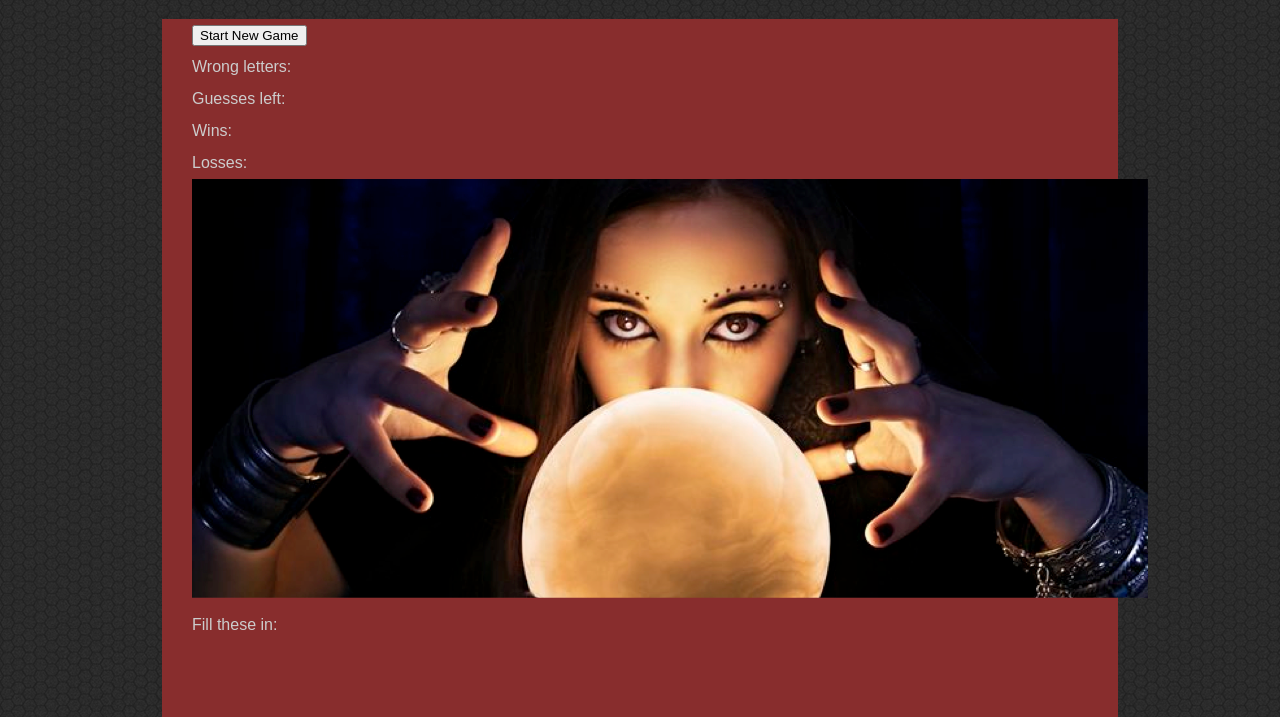
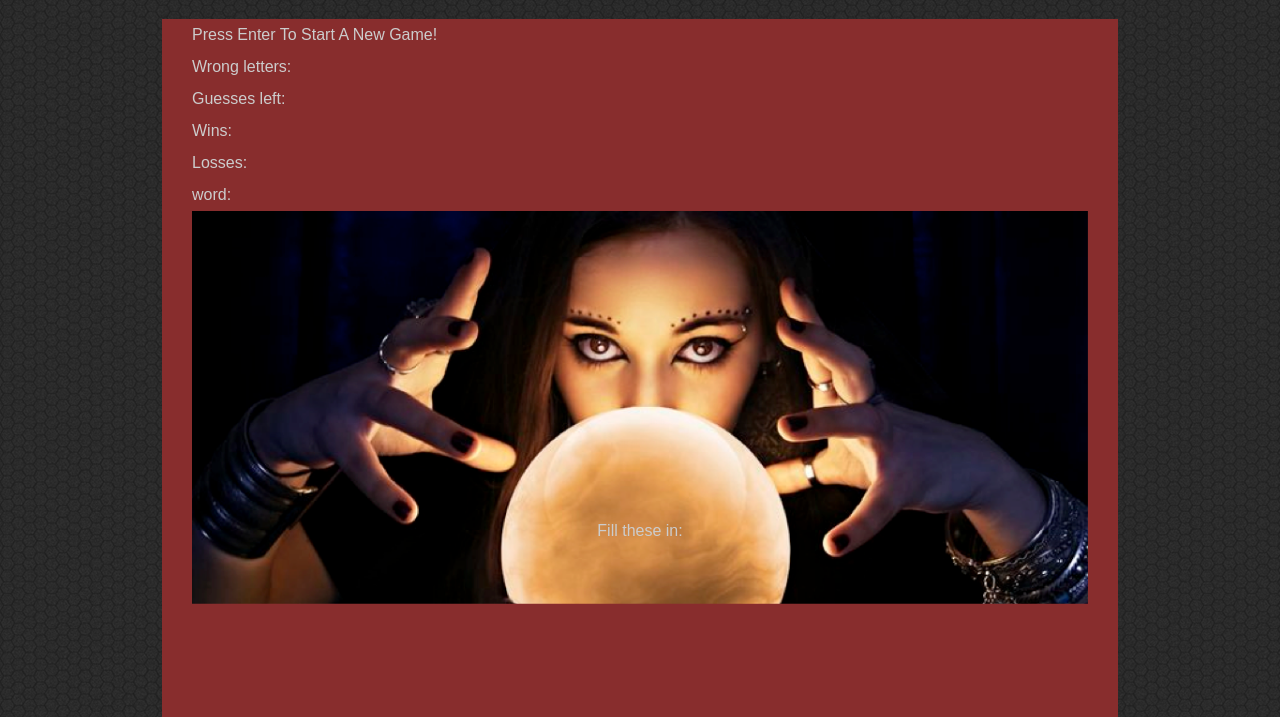
Before and after one commit to KaiRichardson/Word-Guess-Game, a plain HTML site: page index.html in a window 1280 px wide. Shown: the part 83-800 px from the top of the page. Drawn offline with Linux system fonts and the light colour scheme.

Commit message:
some css part 2

```diff
--- a/assets/css/style.css
+++ b/assets/css/style.css
@@ -1,6 +1,6 @@
 body {
     font-family: 'Arial', 'Helvetica Neue', Helvetica, sans-serif;
-    background: url("/assets/images/dark-honeycomb.png");
+    background: url("../images/dark-honeycomb.png");
     background-repeat: repeat;
 }
 
@@ -28,11 +28,15 @@ header h1 {
     line-height: 2;
 }
 
-/* #place-holders {
-    position: absolute;
-    top: 8px;
-    left: 16px;
-} */
+#gypsy img {
+    width: 100%;
+}
+
+#place-holders {
+    position: relative;
+    bottom: 100px;
+    text-align: center;
+}
 
 footer {
     margin-top: auto;
--- a/assets/javascript/game.js
+++ b/assets/javascript/game.js
@@ -1,5 +1,5 @@
 //Ref to the DOM
-var newGameButtonHTML = document.getElementById("new-game-button");
+// var newGameButtonHTML = document.getElementById("new-game-button");
 var placeHoldersHTML = document.getElementById("place-holders");
 var wordTestHTML = document.getElementById("word-test");
 var guessedLettersHTML = document.getElementById("guessed-letters");
@@ -19,7 +19,7 @@ var wins = 0;
 var losses = 0;
 var guessesLeft = 12;
 
-//game starts off
+//game starts as off
 var gameRunning = false;
 
 //newGame resets everything and picks new word
@@ -47,13 +47,14 @@ function newGame() {
 };
 
 //starts game after button press
-newGameButtonHTML.onclick = newGame;
+// newGameButtonHTML.onclick = newGame;
+
 
 //Tests pressed letter
 function letterGuess(letter) {
 
     if (gameRunning === true && guessedLetterBank.indexOf(letter) === -1) {
-        //run game logic
+        //add new letter to letterbank
         guessedLetterBank.push(letter);
 
         //checks pressed letter for match in word
--- a/index.html
+++ b/index.html
@@ -14,7 +14,9 @@
     </header>
 
     <div id="main">
-        <button id="new-game-button">Start New Game</button>
+        <!-- <button id="new-game-button">Start New Game</button> -->
+
+        <h2 id="new-game">Press Enter To Start A New Game!</h2>
 
         <h2>Wrong letters: <span id="guessed-letters"></span></h2>
 
@@ -24,11 +26,11 @@
 
         <h3>Losses: <span id="loss-s"></span></h3>
 
-        <!-- <h2>word: <span id="word-test"></span></h2> -->
+        <h2>word: <span id="word-test"></span></h2>
 
         <div id="gypsy">
-            <img src="/assets/images/projects-fortuneteller.png" alt="fortuneteller">
-            <h2>Fill these in: <span id="place-holders"></span></h2>
+            <img id="teller" src="../Word-Guess-Game/assets/images/projects-fortuneteller.png" alt="fortuneteller">
+            <h2 id="place-holders">Fill these in: <span></span></h2>
         </div>
     </div>
 
```
